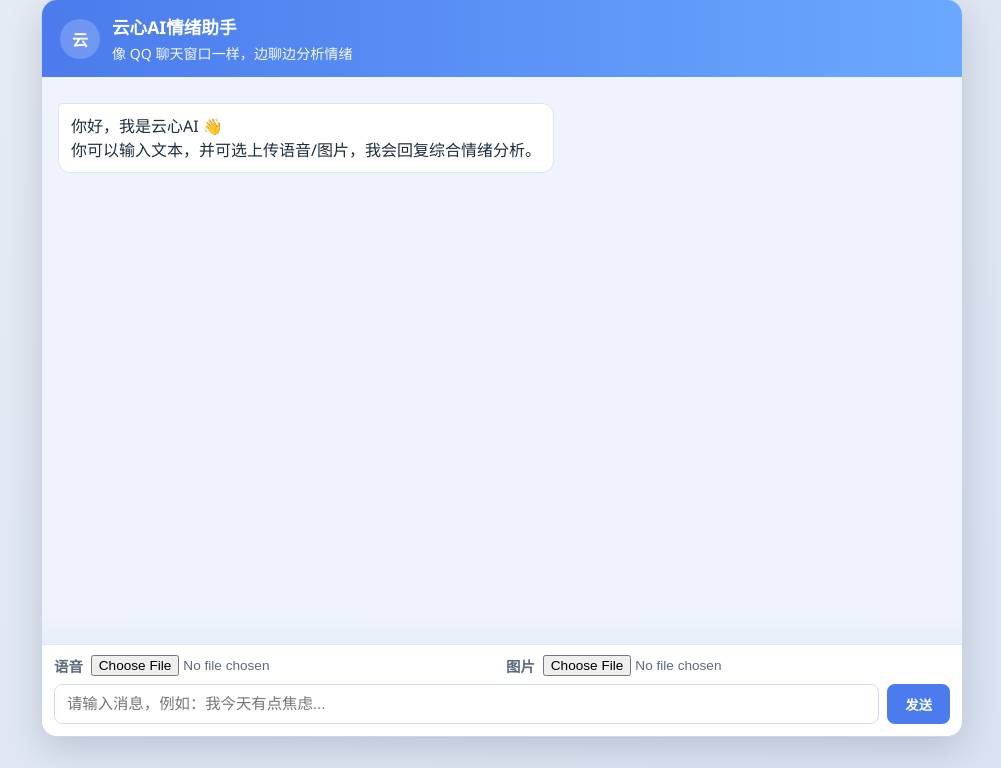
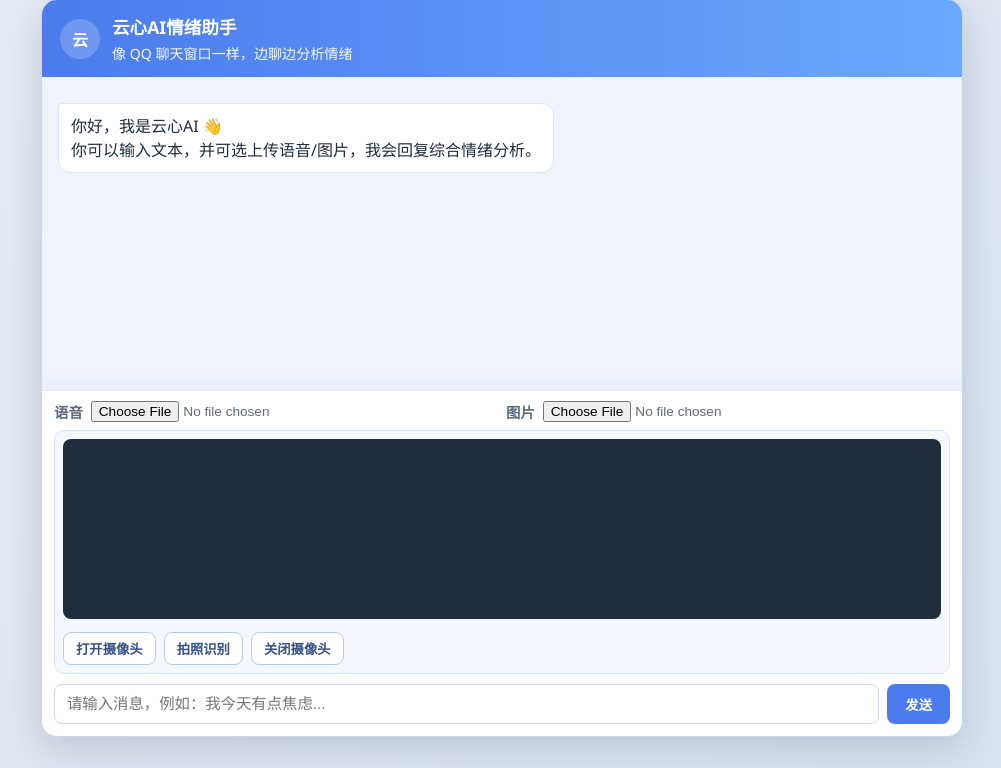
Before and after one commit to MichaelZYZ/emo-ai, a FastAPI app: page / in a window 1280 px wide. Shown: the part 32-800 px from the top of the page, without its empty margins (138-1139 px from the left). Run offline with FastAPI, Linux system fonts and the light colour scheme.

Commit message:
Add webcam capture support for emotion analysis

```diff
--- a/emotin-ai/web/static/style.css
+++ b/emotin-ai/web/static/style.css
@@ -111,6 +111,47 @@ body {
     font-size: 0.9rem;
 }
 
+.camera-row {
+    margin-bottom: 10px;
+    background: #f5f8ff;
+    border: 1px solid #d8e3f7;
+    border-radius: 10px;
+    padding: 8px;
+}
+
+#camera-preview {
+    width: 100%;
+    max-height: 180px;
+    background: #1f2d3d;
+    border-radius: 8px;
+    object-fit: cover;
+}
+
+#camera-canvas {
+    display: none;
+}
+
+.camera-actions {
+    margin-top: 8px;
+    display: flex;
+    gap: 8px;
+    flex-wrap: wrap;
+}
+
+.camera-actions button {
+    border: 1px solid #b8caec;
+    border-radius: 8px;
+    background: #fff;
+    color: #355185;
+    font-weight: 600;
+    padding: 6px 12px;
+    cursor: pointer;
+}
+
+.camera-actions button:hover {
+    background: #edf3ff;
+}
+
 .file-row label {
     font-weight: 600;
 }
--- a/emotin-ai/web/templates/index.html
+++ b/emotin-ai/web/templates/index.html
@@ -29,6 +29,15 @@
                 <label for="image">图片</label>
                 <input type="file" id="image" name="image" accept="image/*">
             </div>
+            <div class="camera-row">
+                <video id="camera-preview" autoplay playsinline muted></video>
+                <canvas id="camera-canvas"></canvas>
+                <div class="camera-actions">
+                    <button type="button" id="open-camera">打开摄像头</button>
+                    <button type="button" id="capture-face">拍照识别</button>
+                    <button type="button" id="close-camera">关闭摄像头</button>
+                </div>
+            </div>
             <div class="send-row">
                 <input type="text" id="text" name="text" placeholder="请输入消息，例如：我今天有点焦虑..." autocomplete="off">
                 <button type="submit">发送</button>
@@ -48,6 +57,55 @@
         chatWindow.scrollTop = chatWindow.scrollHeight;
     }
 
+    let cameraStream = null;
+    let capturedImageBlob = null;
+    const video = document.getElementById('camera-preview');
+    const canvas = document.getElementById('camera-canvas');
+
+    async function openCamera() {
+        if (!navigator.mediaDevices || !navigator.mediaDevices.getUserMedia) {
+            appendMessage('ai', '当前浏览器不支持摄像头调用。');
+            return;
+        }
+        try {
+            cameraStream = await navigator.mediaDevices.getUserMedia({ video: true, audio: false });
+            video.srcObject = cameraStream;
+            appendMessage('ai', '摄像头已开启，请调整角度后点击“拍照识别”。');
+        } catch (err) {
+            appendMessage('ai', `无法打开摄像头：${err.message || err}`);
+        }
+    }
+
+    function closeCamera() {
+        if (cameraStream) {
+            cameraStream.getTracks().forEach(track => track.stop());
+            cameraStream = null;
+            video.srcObject = null;
+            appendMessage('ai', '摄像头已关闭。');
+        }
+    }
+
+    function captureFace() {
+        if (!cameraStream) {
+            appendMessage('ai', '请先打开摄像头。');
+            return;
+        }
+        const width = video.videoWidth || 640;
+        const height = video.videoHeight || 480;
+        canvas.width = width;
+        canvas.height = height;
+        const ctx = canvas.getContext('2d');
+        ctx.drawImage(video, 0, 0, width, height);
+        canvas.toBlob((blob) => {
+            capturedImageBlob = blob;
+            appendMessage('ai', '已捕捉当前人脸画面，发送后将参与情绪分析。');
+        }, 'image/jpeg', 0.92);
+    }
+
+    document.getElementById('open-camera').onclick = openCamera;
+    document.getElementById('close-camera').onclick = closeCamera;
+    document.getElementById('capture-face').onclick = captureFace;
+
     document.getElementById('analyze-form').onsubmit = async function(e) {
         e.preventDefault();
         const form = e.target;
@@ -57,14 +115,22 @@
         const audio = document.getElementById('audio').files[0];
         const image = document.getElementById('image').files[0];
 
-        if (!text && !audio && !image) {
-            appendMessage('ai', '请至少输入文本，或上传语音/图片后再发送。');
+        if (capturedImageBlob) {
+            formData.set('image', capturedImageBlob, `camera_capture_${Date.now()}.jpg`);
+        }
+
+        if (!text && !audio && !image && !capturedImageBlob) {
+            appendMessage('ai', '请至少输入文本，或上传语音/图片，或拍照后再发送。');
             return;
         }
 
         let userText = text || '（未输入文本）';
         if (audio) userText += `\n[语音: ${audio.name}]`;
-        if (image) userText += `\n[图片: ${image.name}]`;
+        if (capturedImageBlob) {
+            userText += `\n[图片: 摄像头拍照]`;
+        } else if (image) {
+            userText += `\n[图片: ${image.name}]`;
+        }
         appendMessage('user', userText);
         appendMessage('ai', '分析中，请稍候...');
 
@@ -80,6 +146,7 @@
         } else {
             appendMessage('ai', data.result || data.error || '分析失败');
         }
+        capturedImageBlob = null;
         form.reset();
     };
     </script>
```
